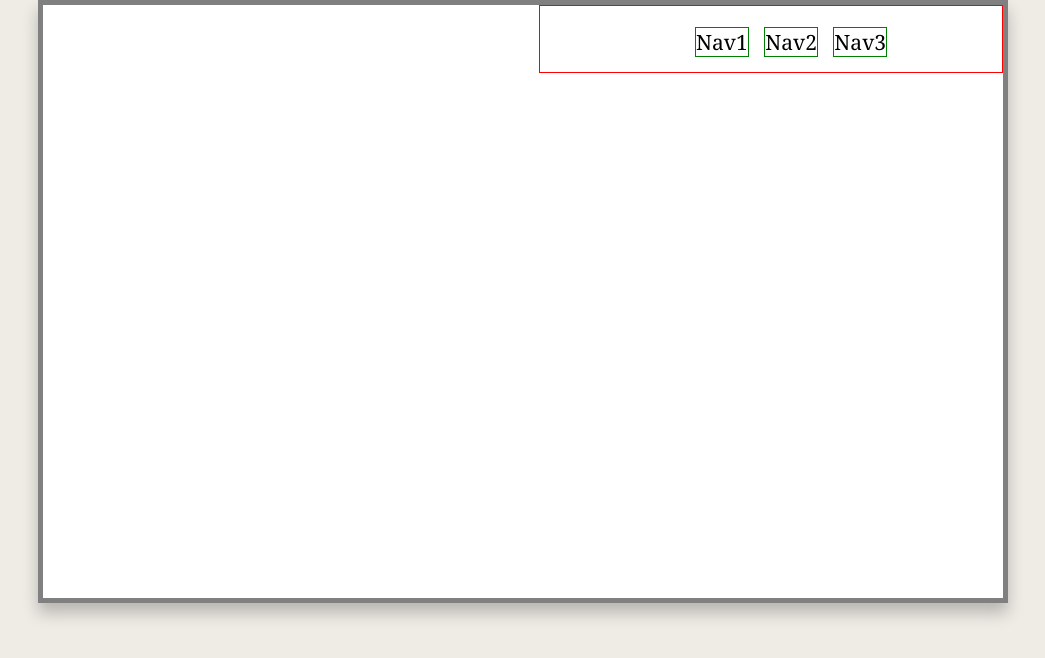
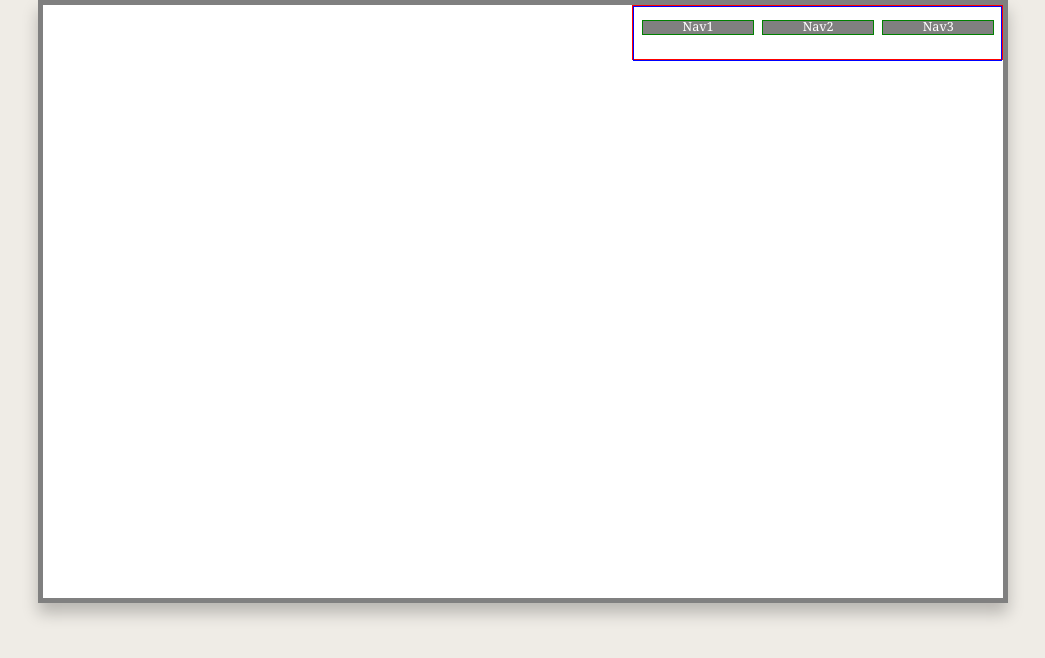
Before and after one commit to ethesx/IS683, a plain HTML site: page hw2/index.html in a window 1280 px wide. Shown: the whole page, without its empty margins (117-1162 px from the left). Drawn offline with nearby package versions, Linux system fonts and the light colour scheme.

Commit message:
Formatted, positioned nav

```diff
--- a/hw2/css/main.css
+++ b/hw2/css/main.css
@@ -135,32 +135,33 @@ a{text-decoration: none;}
 }
 
 nav{
-    width:462px;
-    height:66px;
+    width:369px;
+    height:53px;
     float:right;
-    text-align: center;
-    margin:0;
-    padding:0;
-
     border:1px solid red;
 }
 
-nav ul li{
-    display: inline;
-    /*float:left;*/
-    margin:0 5px;
-    /*width:135px;*/
-    padding:0px;
-
-    text-align: center;
-
-    border:1px solid green;
+nav ul{
+    height:100%;
+    margin:0;
+    padding:0;
+    border:1px solid blue;
     }
 
-nav ul li div {
-    width:135px;
-}
+nav ul li{
 
+    font-size: 60%;
+    float:left;
+    margin:13px 0 0 8px;
+    width:30%;
+    height:auto;
+    padding:0;
+    text-align: center;
+    line-height:100%;
+    border:1px solid green;
+    background-color: gray;
+    }
+nav a{color:white!important;}
 
 
 
```
